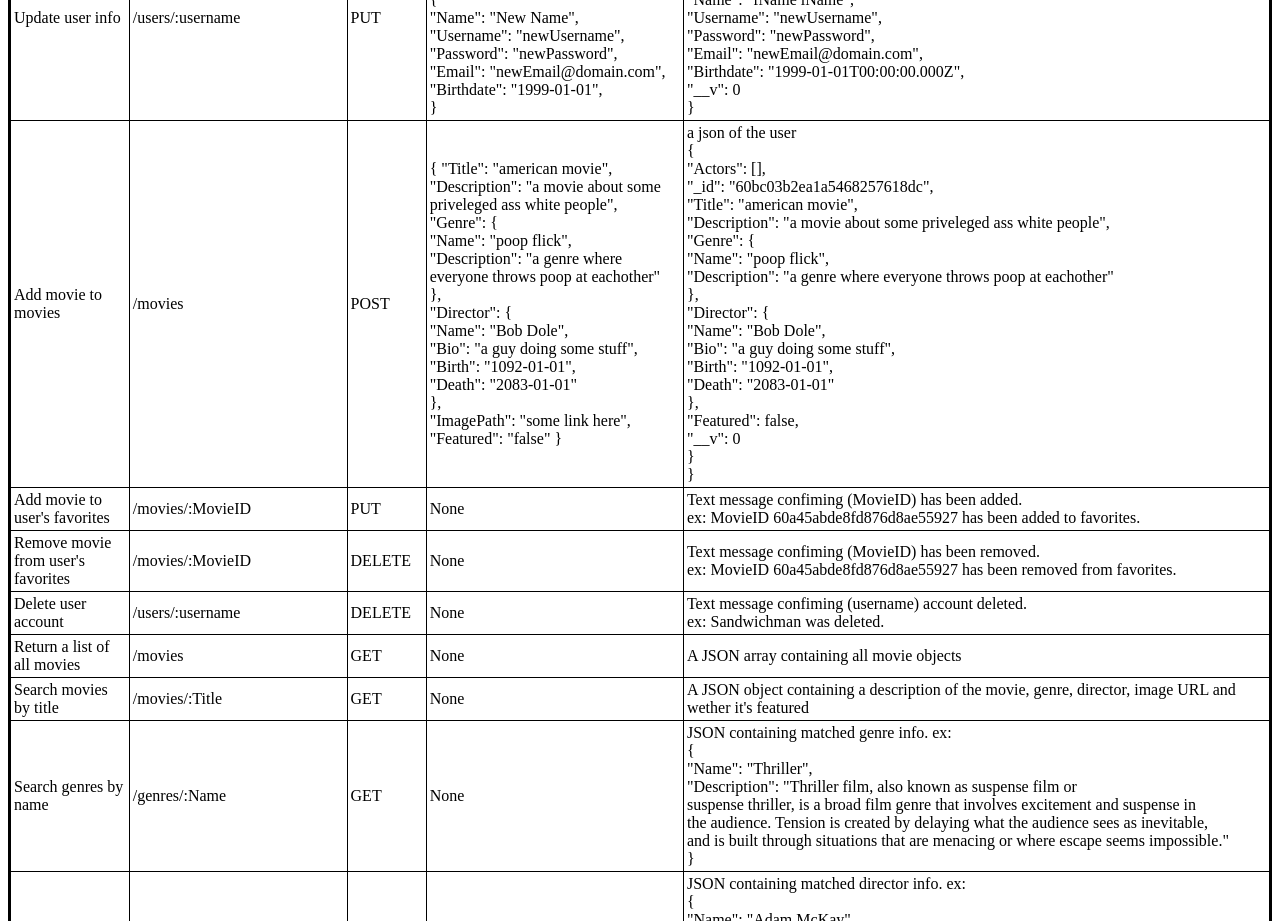
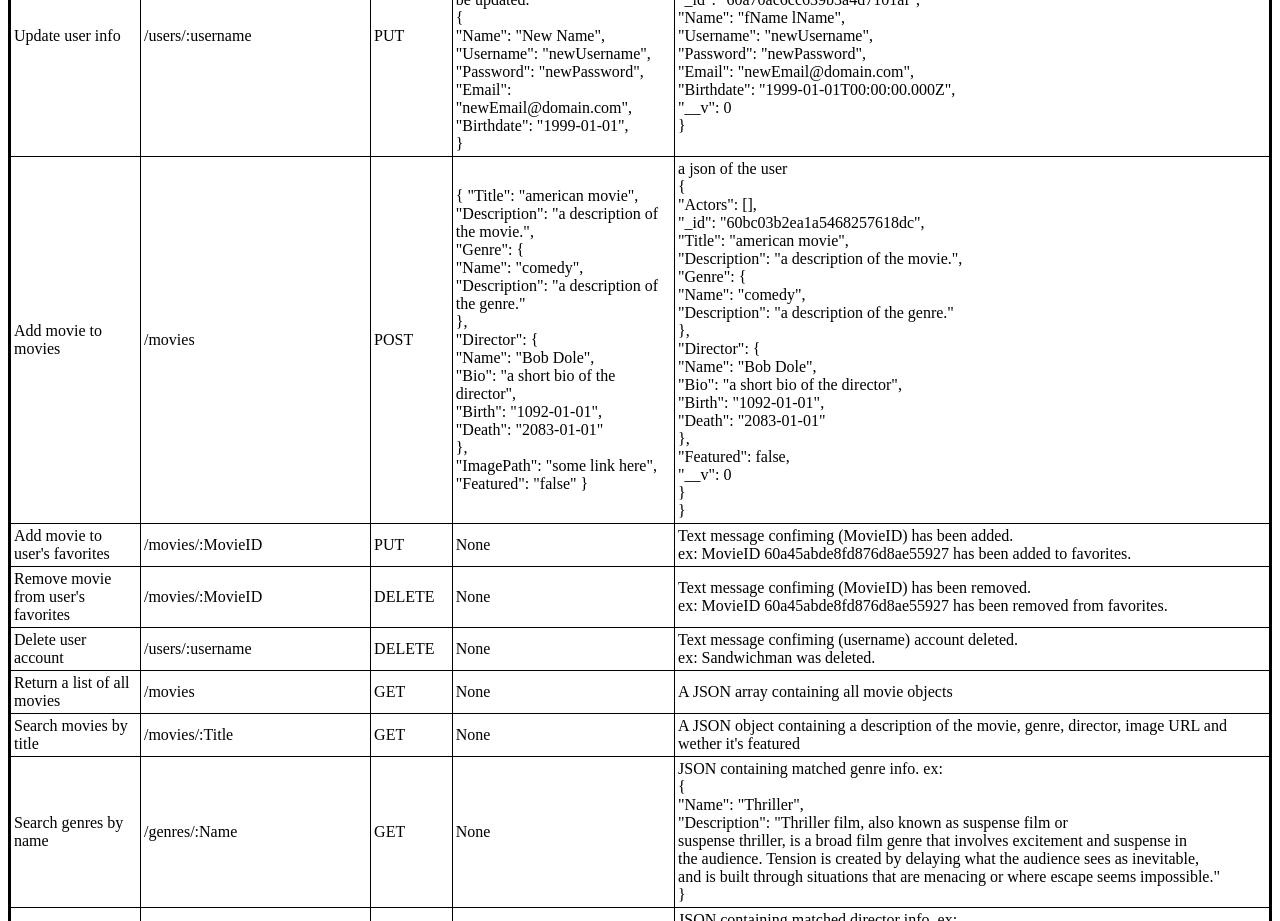
Before and after one commit to klbeg/movie-api, a website: page public/documentation.html in a window 1280 px wide. Shown: the part 1100-2021 px from the top of the page. Drawn offline with Linux system fonts and the light colour scheme.

Commit message:
documentation.html: -fixed some of the descriptions.

```diff
--- a/public/documentation.html
+++ b/public/documentation.html
@@ -148,14 +148,14 @@
         <td>POST</td>
         <td>{
           "Title": "american movie", <br>
-          "Description": "a movie about some priveleged ass white people", <br>
+          "Description": "a description of the movie.", <br>
           "Genre": { <br>
-              "Name": "poop flick", <br>
-              "Description": "a genre where everyone throws poop at eachother" <br>
+              "Name": "comedy", <br>
+              "Description": "a description of the genre." <br>
           }, <br>
           "Director": { <br>
               "Name": "Bob Dole", <br>
-              "Bio": "a guy doing some stuff", <br>
+              "Bio": "a short bio of the director", <br>
               "Birth": "1092-01-01", <br>
               "Death": "2083-01-01" <br>
           }, <br>
@@ -168,14 +168,14 @@
             "Actors": [], <br>
             "_id": "60bc03b2ea1a5468257618dc", <br>
             "Title": "american movie", <br>
-            "Description": "a movie about some priveleged ass white people", <br>
+            "Description": "a description of the movie.", <br>
             "Genre": { <br>
-                "Name": "poop flick", <br>
-                "Description": "a genre where everyone throws poop at eachother" <br>
+                "Name": "comedy", <br>
+                "Description": "a description of the genre." <br>
             }, <br>
             "Director": { <br>
                 "Name": "Bob Dole", <br>
-                "Bio": "a guy doing some stuff", <br>
+                "Bio": "a short bio of the director", <br>
                 "Birth": "1092-01-01", <br>
                 "Death": "2083-01-01" <br>
             }, <br>
```
